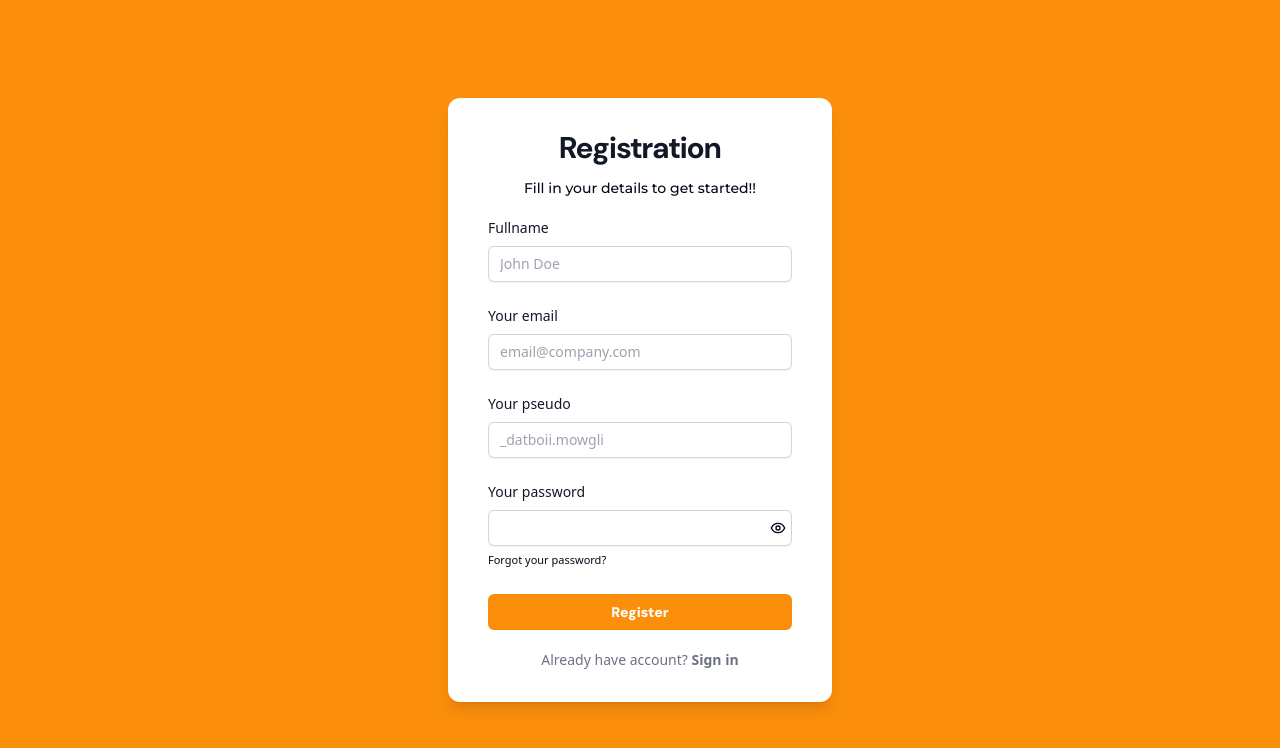
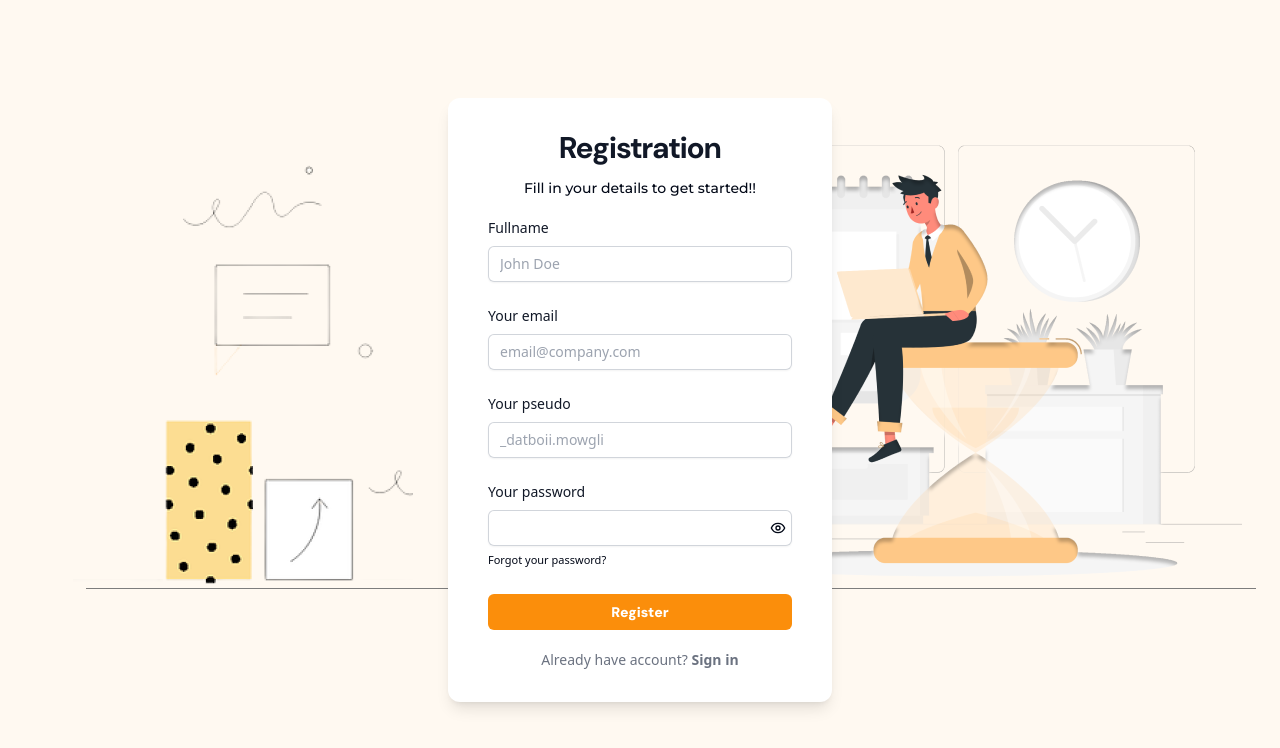
Before and after one commit to manelHln/edu-exchange, a Next.js app in the folder eduExchange/front-side/: page /register in a window 1280 px wide. Shown: the top 748 px of the page. Built offline with nearby package versions, Linux system fonts and the light colour scheme; no server answers; sample sign-in values are in the browser's storage.

Commit message:
Added background image to login and register page

```diff
--- a/eduExchange/front-side/src/pages/login/index.js
+++ b/eduExchange/front-side/src/pages/login/index.js
@@ -62,7 +62,7 @@ export default function LoginPage() {
 
   return (
     <>
-      <div className="flex items-center flex-1 flex-col justify-center px-6 py-12 lg:px-8 bg-custom-orange w-screen h-screen">
+      <div className="flex items-center flex-1 flex-col justify-center px-6 py-12 lg:px-8 w-screen h-screen" style={{backgroundImage: `url("bgimg.png")`}}>
         <div className="">
           <div className=" sm:mx-auto sm:w-full sm:max-w-sm shadow-lg px-10  py-8 rounded-xl bg-white">
             <div className="sm:mx-auto sm:w-full sm:max-w-sm ">
--- a/eduExchange/front-side/src/pages/register/index.js
+++ b/eduExchange/front-side/src/pages/register/index.js
@@ -21,7 +21,7 @@ export default function RegisterPage() {
   const [passwordView, setPasswordView] = useState(true);
   return (
     <>
-      <div className="flex align-middle flex-1 flex-col justify-center px-6 py-12 lg:px-8 bg-custom-orange w-screen h-screen">
+      <div className="flex align-middle flex-1 flex-col justify-center px-6 py-12 lg:px-8 w-screen h-screen" style={{backgroundImage: `url("bgimg.png")`}}>
         <div className=" ">
           <div className=" sm:mx-auto sm:w-full sm:max-w-sm shadow-lg px-10  py-8 rounded-xl bg-white">
             <div className="sm:mx-auto sm:w-full sm:max-w-sm ">
```
Also changed, not shown: eduExchange/front-side/public/bgimg.png (renamed from eduExchange/front-side/src/assets/images/bgimg.png).
